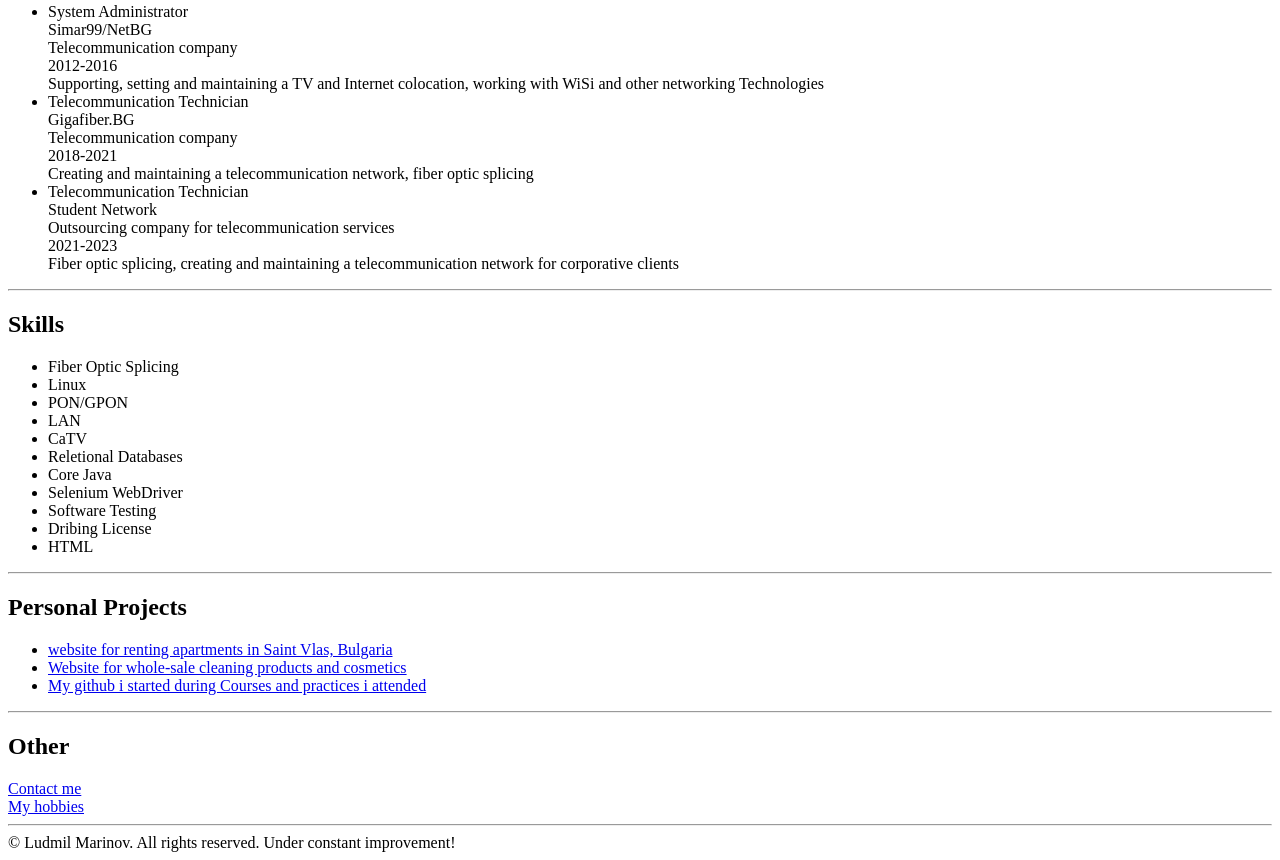
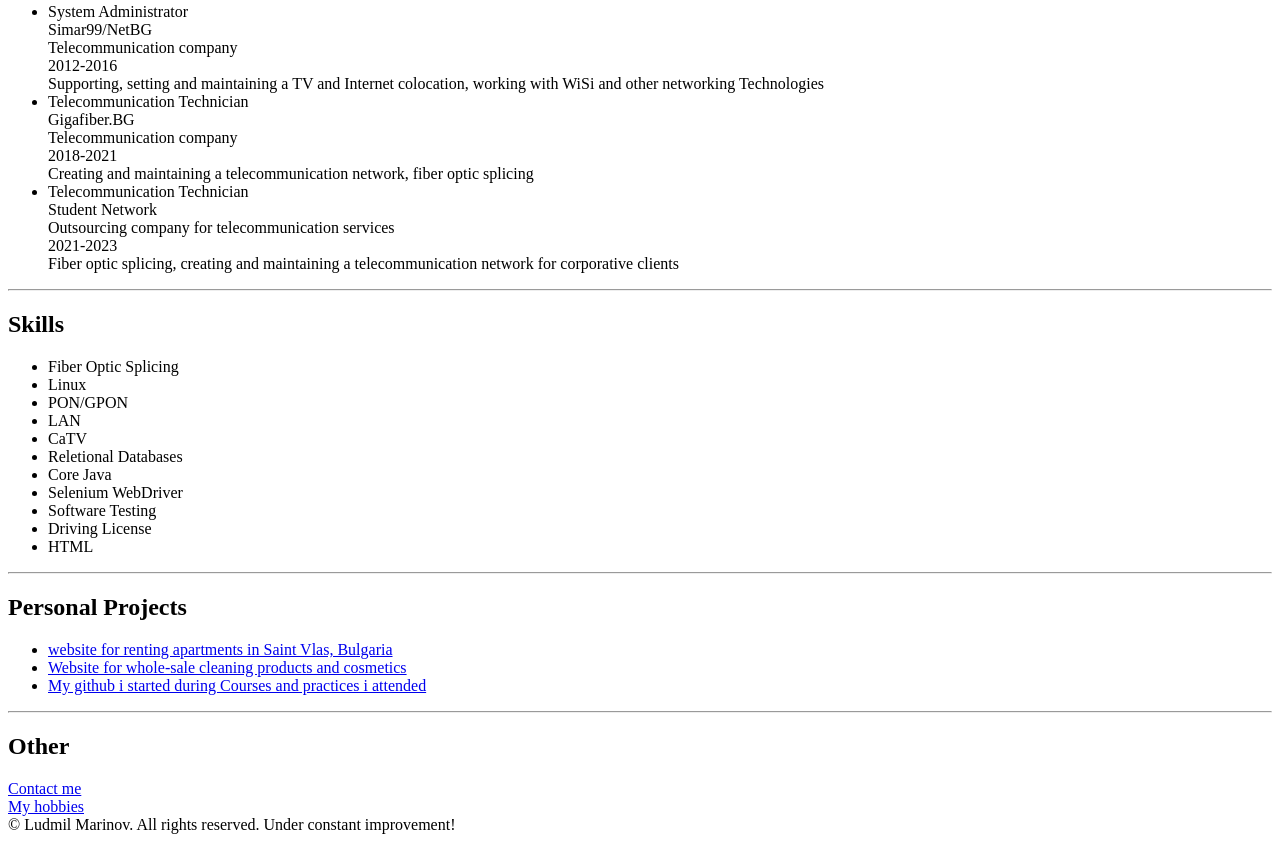
Before and after one commit to LudmilMarinov/Webdevelopment, a plain HTML site: page index.html in a window 1280 px wide. Shown: the part 769-1629 px from the top of the page. Drawn offline with Linux system fonts and the light colour scheme.

Commit message:
Add files via upload

```diff
--- a/index.html
+++ b/index.html
@@ -80,7 +80,7 @@
       <li>Core Java</li>
       <li>Selenium WebDriver</li>
       <li>Software Testing</li>
-      <li>Dribing License</li>
+      <li>Driving License</li>
       <li>HTML</li>
     </ul>
     <hr />
@@ -107,7 +107,8 @@
     <a href="./contact.html">Contact me</a>
     <br />
     <a href="./hobbies.html">My hobbies</a>
-    <hr />
-    © Ludmil Marinov. All rights reserved. Under constant improvement!
+    <footer>
+      © Ludmil Marinov. All rights reserved. Under constant improvement!
+    </footer>
   </body>
 </html>
```
